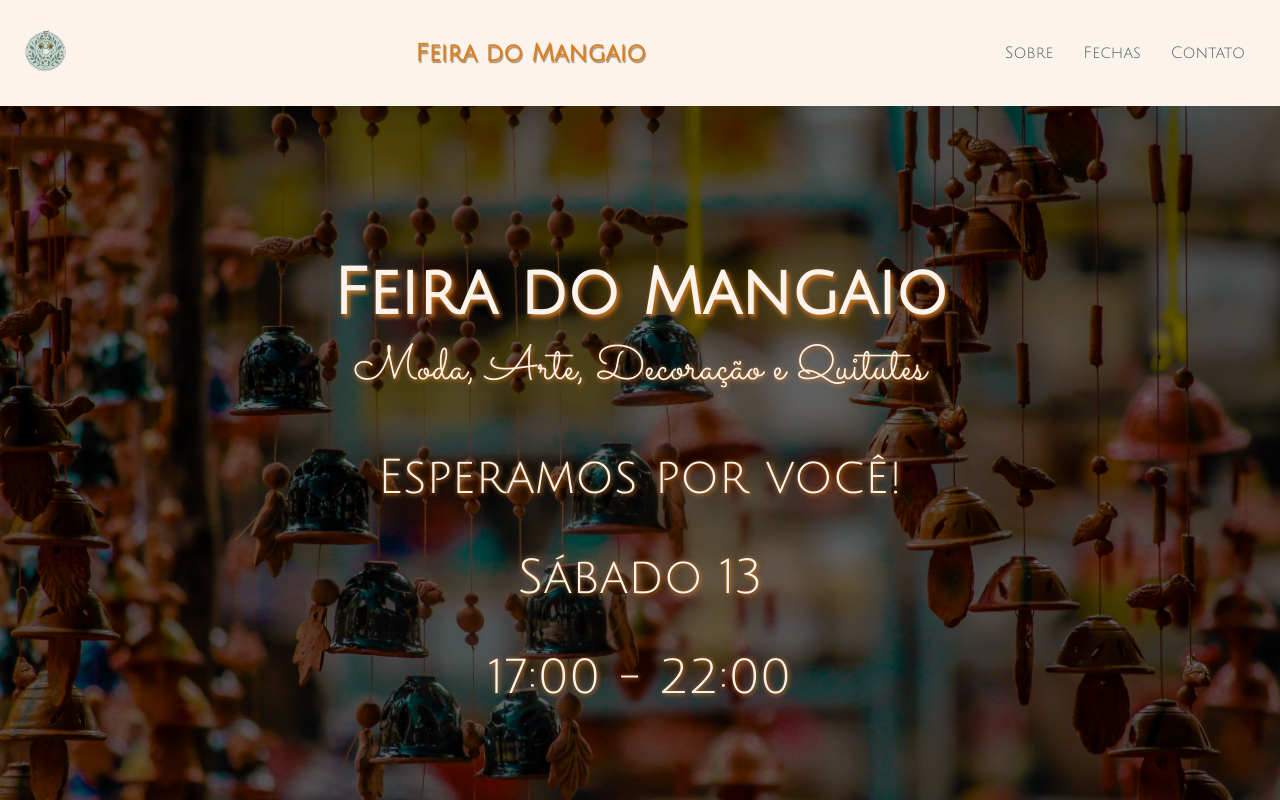
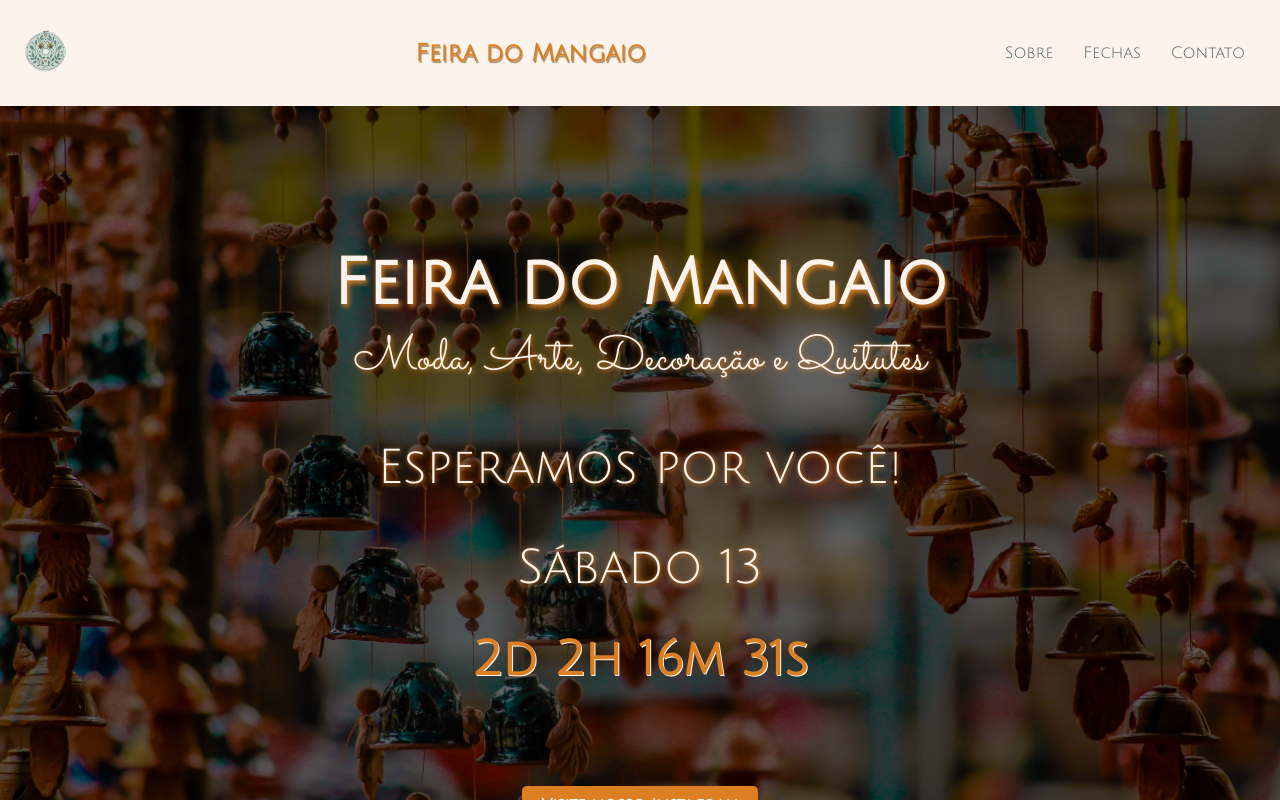
Before and after one commit to perezcatriel/feira-do-mangaio, a Vue app: page / in a window 1280 px wide. Shown: the top 800 px of the page. Built offline with nearby package versions, Linux system fonts and the light colour scheme.

Commit message:
countdown

```diff
--- a/src/components/LandingPage.vue
+++ b/src/components/LandingPage.vue
@@ -16,13 +16,15 @@
         </div>
       </nav>
     </header>
-    <section class="hero">
+
+    <div class="hero">
+      <div class="hero-background"></div>
       <div class="hero-content">
         <h1>Feira do Mangaio</h1>
         <p class="hero-content--slogan">Moda, Arte, Decoração e Quitutes</p>
         <p>Esperamos por você!</p>
         <p>Sábado 13</p>
-        <p>17:00 - 22:00</p>
+        <div id="countdown"></div>
         <a
           href="https://instagram.com/feiradomangaio_jeri"
           target="_blank"
@@ -30,7 +32,8 @@
           >Visite nosso Instagram</a
         >
       </div>
-    </section>
+    </div>
+
     <section id="about">
       <div class="about-content">
         <h2>Sobre a Feira</h2>
@@ -96,6 +99,34 @@ export default {
     },
   },
 };
+
+// Fecha de destino para la cuenta regresiva (13 de julio de 2024 a las 17:00)
+var countDownDate = new Date("Jul 13, 2024 17:00:00").getTime();
+
+// Actualiza la cuenta regresiva cada segundo
+var countdownfunction = setInterval(function () {
+  // Obtiene la fecha y hora actuales
+  var now = new Date().getTime();
+
+  // Calcula la diferencia entre la fecha actual y la fecha de destino
+  var distance = countDownDate - now;
+
+  // Cálculos de tiempo para días, horas, minutos y segundos
+  var days = Math.floor(distance / (1000 * 60 * 60 * 24));
+  var hours = Math.floor((distance % (1000 * 60 * 60 * 24)) / (1000 * 60 * 60));
+  var minutes = Math.floor((distance % (1000 * 60 * 60)) / (1000 * 60));
+  var seconds = Math.floor((distance % (1000 * 60)) / 1000);
+
+  // Muestra la cuenta regresiva en el elemento con id="countdown"
+  document.getElementById("countdown").innerHTML =
+    days + "d " + hours + "h " + minutes + "m " + seconds + "s ";
+
+  // Si la cuenta regresiva ha terminado, muestra un mensaje
+  if (distance < 0) {
+    clearInterval(countdownfunction);
+    document.getElementById("countdown").innerHTML = "¡El evento ha comenzado!";
+  }
+}, 1000);
 </script>
 
 <style scoped>
@@ -169,6 +200,10 @@ header {
   z-index: 1;
 }
 
+.hero::after {
+  filter: blur(1000px);
+}
+
 .hero-content {
   position: relative;
   z-index: 2;
@@ -191,6 +226,14 @@ header {
   margin-top: -15px;
   font-size: 2.5em;
   font-weight: normal;
+}
+
+#countdown {
+  font-size: 3em;
+  font-weight: bold;
+  margin: 40px 0 0;
+  color: var(--naranja);
+  text-shadow: 1px 1px var(--blanco);
 }
 
 .instagram-button {
@@ -303,5 +346,9 @@ footer a:hover {
   .contact-content {
     font-size: 1em;
   }
+
+  #countdown {
+    font-size: 2em;
+  }
 }
 </style>
```
